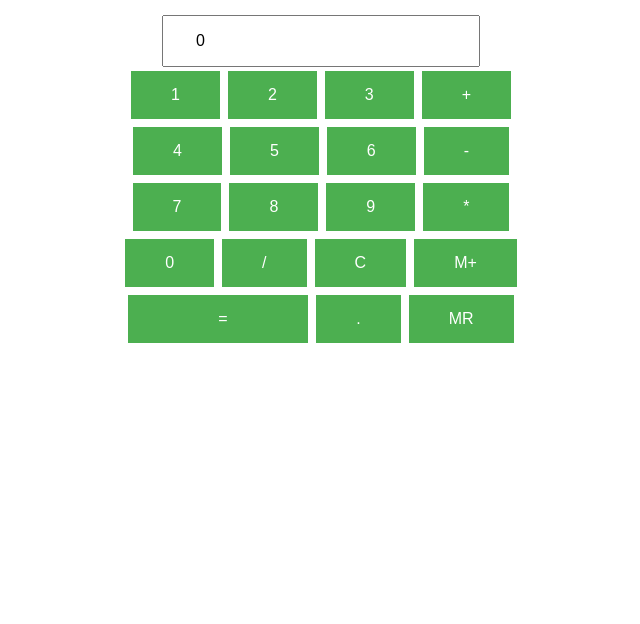
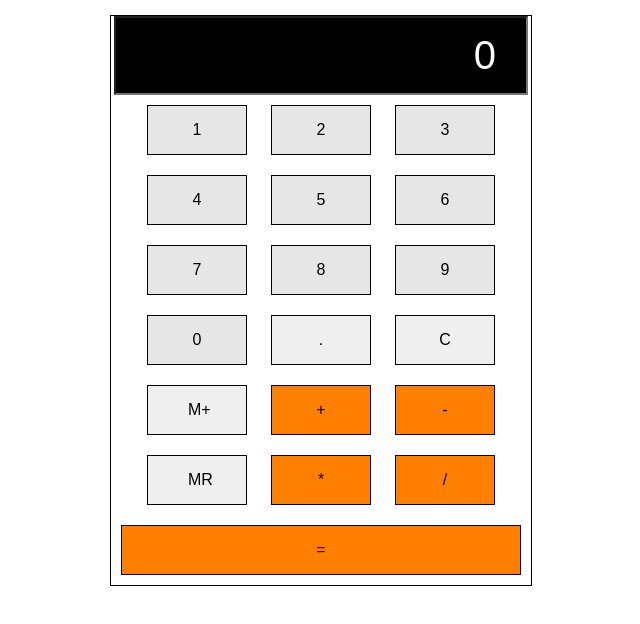
Before and after one commit to joseaben/MEAN-Stack-intro, a plain HTML site: page Javascript/EjercicioCalculadora/Calculadora.html in a window 1280 px wide. Shown: the whole page, without its empty margins (319-959 px from the left). Drawn offline with Linux system fonts and the light colour scheme.

Commit message:
Se crean los estilos para la calculadora y se resuelve el problema de los operadores cuando se pulsaba varias veces o se pulsaban despues del igual

```diff
--- a/Javascript/EjercicioCalculadora/Calculadora.html
+++ b/Javascript/EjercicioCalculadora/Calculadora.html
@@ -8,35 +8,31 @@
     <script type="text/javascript" src="js/Calculadora.js"></script>
 </head>
 <body>
-
-    <section id="contenedor">
+    <div id="contenedor">
+      <div id="recuadro_display">
         <input type="text" name="pantalla" id="pantalla" value="0" readonly>
-        <br>
-        <input type="button" name="uno" id="1" value="1">
-        <input type="button" name="dos" id="2" value="2">
-        <input type="button" name="tres" id="3" value="3">
-        <input type="button" name="suma" id="suma" value="+">
-        <br>
-        <input type="button" name="cuatro" id="4" value="4">
-        <input type="button" name="cinco" id="5" value="5">
-        <input type="button" name="seis" id="6" value="6">
-         <input type="button" name="resta" id="resta" value="-">
-        <br>
-        <input type="button" name="siete" id="7" value="7">
-        <input type="button" name="ocho" id="8" value="8">
-        <input type="button" name="nueve" id="9" value="9">
-         <input type="button" name="multiplica" id="multiplica" value="*">
-       <br>
-        <input type="button" name="cero" id="0" value="0">
-        <input type="button" name="division" id="division" value="/">
-        <input type="button" name="limpiar" id="limpiar" value="C">
-        <input type="button" name="memorizar" id="memorizar" value="M+">
-
-        <br>
-         <input type="button" name="resultado" id="resultado" value="=">
-         <input type="button" name="punto" id="punto" value=".">
-         <input type="button" name="memorecall" id="memorecall" value="MR">
-
-    </section>
+      </div>
+      <div id="teclado">
+        <input type="button" name="uno" id="1"  class="numeros" value="1"/>
+        <input type="button" name="dos" id="2" class="numeros" value="2"/>
+        <input type="button" name="tres" class="numeros" id="3" value="3"/>
+        <input type="button" name="cuatro" id="4" class="numeros" value="4"/>
+        <input type="button" name="cinco" id="5" class="numeros" value="5"/>
+        <input type="button" name="seis" id="6" class="numeros" value="6"/>
+        <input type="button" name="siete" id="7" class="numeros" value="7"/>
+        <input type="button" name="ocho" id="8" class="numeros" value="8"/>
+        <input type="button" name="nueve" id="9" class="numeros" value="9"/>
+        <input type="button" name="cero" id="0" class="numeros" value="0"/>
+        <input type="button" name="punto" id="punto" value="."/>
+        <input type="button" name="limpiar" id="limpiar" value="C"/>
+        <input type="button" name="memorizar" id="memorizar" value="M+"/>
+        <input type="button" name="suma" id="suma" class="operadores" value="+"/>
+        <input type="button" name="resta" id="resta" class="operadores" value="-"/>
+        <input type="button" name="memorecall" id="memorecall" value="MR"/>
+        <input type="button" name="multiplica" id="multiplica" class="operadores" value="*"/>
+        <input type="button" name="division" id="division" class="operadores" value="/"/>
+        <input type="button" name="resultado" id="resultado" value="="/>
+      </div>
+    </div>
 </body>
 </html>
--- a/Javascript/EjercicioCalculadora/css/EstilosCalculadora.css
+++ b/Javascript/EjercicioCalculadora/css/EstilosCalculadora.css
@@ -2,29 +2,42 @@ body{
   text-align: center;
 }
 input[type = button]{
-  background-color: #4CAF50;
-  border: none;
-  color: white;
+  color: black;
   padding: 15px 40px;
+  margin: 10px;
   text-align: center;
   text-decoration: none;
   display: inline-block;
   font-size: 16px;
-  margin: 4px 2px;
+  border: 1px solid;
   cursor: pointer;
   outline: none;
+  width:100px;
 }
-#resultado{
-    width:103px;
-    padding: 15px 90px;
+input[type = button]:active{
+  background-color: #585858 !important;
 }
 input[type = text]{
-    width:250px;
-    padding: 15px 32px;
-    font-size: 16px;
+    width:350px;
+    padding: 15px 30px;
+    font-size: 40px;
+    background-color: #000000;
+    text-align: right;
+    color: white;
 
 }
 #contenedor{
-  width: 960px;
+  width: 420px;
   margin: 15px auto;
+  border: 1px solid;
 }
+#resultado{
+  width: 400px;
+  background-color: #FF8000;
+}
+.operadores{
+  background-color: #FF8000;
+}
+.numeros{
+  background-color: #E6E6E6;
+}
--- a/Javascript/EjercicioCalculadora/js/controlador.js
+++ b/Javascript/EjercicioCalculadora/js/controlador.js
@@ -41,7 +41,7 @@ function accionARealizar(e){
   let elemento = e.target;
 
   if(elemento.value == '+' || elemento.value == '-' || elemento.value == '*' || elemento.value == '\/'){
-     if(operador && !mostradoResultado){
+     if(operador && !limpiarPantalla && !mostradoResultado){
         accionResultado();
       }
       accionOperador(elemento);
@@ -65,7 +65,6 @@ function accionARealizar(e){
         break;
       case '=':
         accionResultado();
-        mostradoResultado = true;
         break;
       default:
       accionNumerica(elemento);
@@ -76,6 +75,7 @@ function accionARealizar(e){
 function accionResultado(){
   pantalla.value = miCalculadora.operar(operador,pantalla.value);
   miCalculadora.setMemoria(pantalla.value);
+  mostradoResultado = true;
 };
 function accionOperador(elemento){
   miCalculadora.setMemoria(pantalla.value);
```
